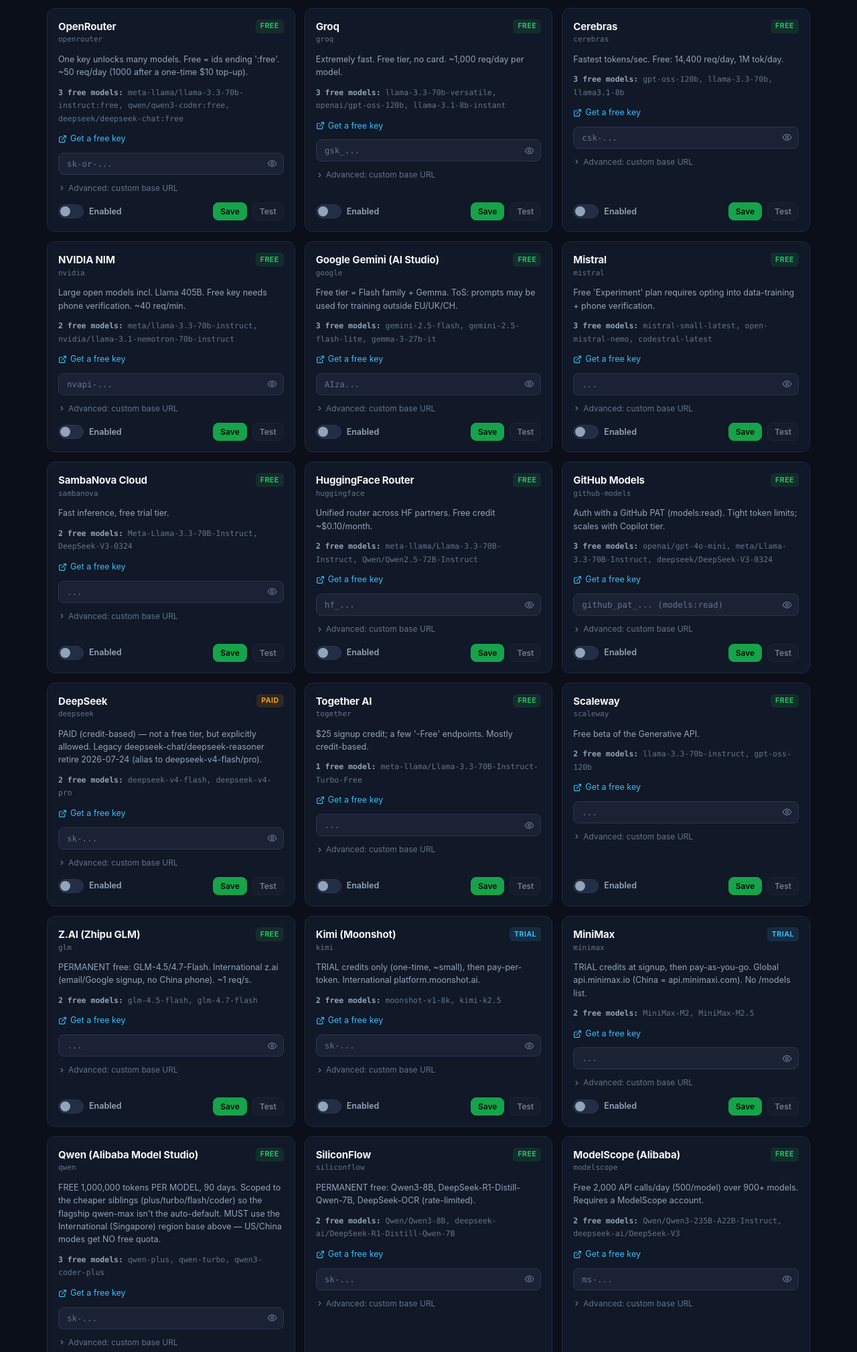
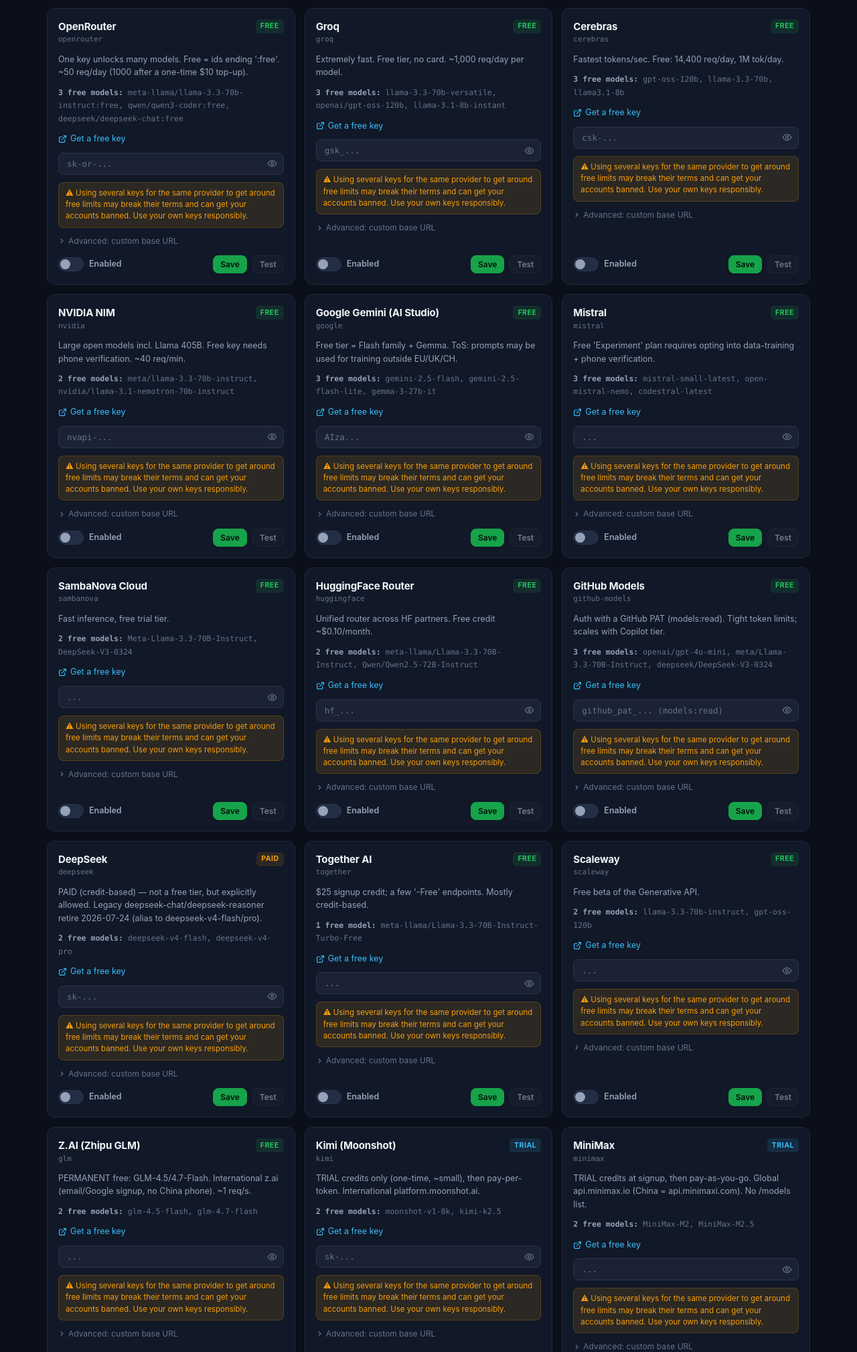
Before and after one commit to last-million/free-llm-hub, a Flask app: page / in a window 1280 px wide. Shown: the part 565-2583 px from the top of the page at 67% size. Run offline with Flask 2, Linux system fonts and the light colour scheme; data that the repository does not hold is empty.

Commit message:
feat: multi-key pool per provider + visible/reveal/remove saved keys
Each provider now holds a rotation POOL of API keys (config api_keys list,
legacy single api_key auto-migrated). Gateway round-robins keys per request
and advances to the next key on 401/403/429 before the existing
provider-level fallback. Dashboard shows each saved key masked with an eye
to reveal (localhost single-user store, in-threat-model) and an x to remove;
the Save box now ADDS a key. Amber warning that multiple keys per provider
can violate provider terms / risk account bans. 3 new localhost routes
(POST/DELETE/GET reveal); fully backward-compatible. Multi-agent build,
verified (rotation past 429, migration, bounds, no key leaks).

```diff
--- a/app.py
+++ b/app.py
@@ -82,9 +82,14 @@ def _secret_values():
     try:
         cfg = config.load_config()
         for pcfg in (cfg.get("providers") or {}).values():
-            key = (pcfg or {}).get("api_key")
-            if key:
-                vals.append(key)
+            if not isinstance(pcfg, dict):
+                continue
+            for key in (pcfg.get("api_keys") or []):
+                if key:
+                    vals.append(key)
+            legacy = pcfg.get("api_key")  # defensive: normally migrated away on load
+            if legacy:
+                vals.append(legacy)
         local = cfg.get("local_api_key")
         if local:
             vals.append(local)
@@ -266,23 +271,68 @@ def _build_chain(primary_pid, model_id):
     return chain
 
 
+# Key-pool rotation: statuses that mean "this key is bad/throttled, try the
+# next key for the SAME provider before falling back to another provider".
+_KEY_ROTATE_STATUSES = (401, 403, 429)
+_provider_key_cursor = {}          # pid -> next round-robin start offset
+_key_cursor_lock = threading.Lock()
+
+
+def _next_key_start(pid, n):
+    """Round-robin starting index for provider `pid`, advanced per request so
+    load spreads across the pool instead of always hammering key[0]."""
+    if n <= 1:
+        return 0
+    with _key_cursor_lock:
+        start = _provider_key_cursor.get(pid, 0) % n
+        _provider_key_cursor[pid] = (start + 1) % n
+    return start
+
+
 def _upstream_chat(pid, payload, stream):
-    """POST {base_url}/chat/completions for provider pid. May raise
-    requests.RequestException or RuntimeError."""
+    """POST {base_url}/chat/completions for provider pid, rotating across the
+    provider's api_keys pool. Tries a round-robin start key; on 401/403/429 it
+    advances to the next key for the SAME provider. Returns the first non-
+    rotatable response (or the last response/exception once keys are exhausted,
+    so the caller's provider-level fallback still kicks in). May raise
+    requests.RequestException or RuntimeError. Never logs a key."""
     pcfg = config.get_provider_config(pid)
     base = prov.base_url_for(pid, pcfg.get("base_url"))
     if not base:
         raise RuntimeError("no base_url for provider " + pid)
-    key = pcfg.get("api_key")
-    if not key:
+    keys = pcfg.get("api_keys") or []
+    if not keys:
         raise RuntimeError("no api key for provider " + pid)
-    return requests.post(
-        base.rstrip("/") + "/chat/completions",
-        json=payload,
-        headers={"Authorization": "Bearer " + key, "Content-Type": "application/json"},
-        stream=stream,
-        timeout=(CONNECT_TIMEOUT, CHAT_READ_TIMEOUT),
-    )
+    url = base.rstrip("/") + "/chat/completions"
+    n = len(keys)
+    start = _next_key_start(pid, n)
+    last_exc = None
+    for i in range(n):
+        is_last = (i == n - 1)
+        key = keys[(start + i) % n]
+        try:
+            resp = requests.post(
+                url,
+                json=payload,
+                headers={"Authorization": "Bearer " + key, "Content-Type": "application/json"},
+                stream=stream,
+                timeout=(CONNECT_TIMEOUT, CHAT_READ_TIMEOUT),
+            )
+        except requests.RequestException as exc:
+            last_exc = exc
+            if is_last:
+                raise
+            continue
+        # Auth/rate-limit on this key -> try the next key before this provider
+        # is given up on. On the last key, return it so the caller can react
+        # (429/5xx -> provider fallback; 401/403 -> surfaced as an error).
+        if resp.status_code in _KEY_ROTATE_STATUSES and not is_last:
+            resp.close()
+            continue
+        return resp
+    if last_exc is not None:  # only reachable if the pool was somehow empty
+        raise last_exc
+    raise RuntimeError("no api key for provider " + pid)
 
 
 def _retryable(status):
@@ -365,9 +415,19 @@ def index():
 # Config API
 # ---------------------------------------------------------------------------
 
+def _mask_key(k):
+    """Safe display form of a key: first4 + '…' + last4 (or '••••' if <9 chars).
+    NEVER returns the full key — the reveal route is the only full-key surface."""
+    s = k if isinstance(k, str) else str(k or "")
+    if len(s) < 9:
+        return "••••"
+    return s[:4] + "…" + s[-4:]
+
+
 def _provider_row(pid, live_models=False):
     p = prov.get_provider(pid) or {}
     pcfg = config.get_provider_config(pid)
+    keys = pcfg.get("api_keys") or []
     # Provider rows never trigger a network model-discovery call by default:
     # a save/list must be instant and can't fail on a provider's flaky /models
     # endpoint. The live model list is served separately by GET /api/models.
@@ -375,7 +435,9 @@ def _provider_row(pid, live_models=False):
         "id": pid,
         "name": p.get("name") or pid,
         "enabled": bool(pcfg.get("enabled")),
-        "has_key": bool(pcfg.get("api_key")),
+        "has_key": bool(keys),
+        "key_count": len(keys),
+        "keys": [{"masked": _mask_key(k), "index": i} for i, k in enumerate(keys)],
         "signup_url": prov.signup_url(pid),
         "key_hint": p.get("key_hint") or "",
         "notes": p.get("notes") or "",
@@ -413,6 +475,48 @@ def api_provider_update(pid):
         with _model_cache_lock:
             _model_cache.pop(pid, None)  # key/base changed -> rediscover
     return jsonify(_provider_row(pid))
+
+
+@app.route("/api/providers/<pid>/keys", methods=["POST"])
+def api_provider_add_key(pid):
+    """Add ONE key to the provider's rotation pool (dedupes)."""
+    if not prov.get_provider(pid):
+        return jsonify({"error": "unknown provider '%s'" % pid}), 404
+    body = request.get_json(force=True, silent=True)
+    if not isinstance(body, dict):
+        return jsonify({"error": "invalid JSON body"}), 400
+    val = body.get("api_key")
+    key = val.strip() if isinstance(val, str) else ""
+    if not key:
+        return jsonify({"error": "api_key is required"}), 400
+    config.add_provider_key(pid, key)
+    with _model_cache_lock:
+        _model_cache.pop(pid, None)  # pool changed -> rediscover
+    return jsonify(_provider_row(pid))
+
+
+@app.route("/api/providers/<pid>/keys/<int:idx>", methods=["DELETE"])
+def api_provider_remove_key(pid, idx):
+    """Remove the key at `idx` from the provider's rotation pool."""
+    if not prov.get_provider(pid):
+        return jsonify({"error": "unknown provider '%s'" % pid}), 404
+    if not config.remove_provider_key(pid, idx):
+        return jsonify({"error": "no key at index %d" % idx}), 404
+    with _model_cache_lock:
+        _model_cache.pop(pid, None)  # pool changed -> rediscover
+    return jsonify(_provider_row(pid))
+
+
+@app.route("/api/providers/<pid>/keys/<int:idx>/reveal", methods=["GET"])
+def api_provider_reveal_key(pid, idx):
+    """Return the FULL key at `idx` (localhost-only, single-user, in-threat-model
+    per the plaintext local store) so the dashboard eye-toggle can show it."""
+    if not prov.get_provider(pid):
+        return jsonify({"error": "unknown provider '%s'" % pid}), 404
+    keys = config.list_provider_keys(pid)
+    if idx < 0 or idx >= len(keys):
+        return jsonify({"error": "no key at index %d" % idx}), 404
+    return jsonify({"api_key": keys[idx]})
 
 
 @app.route("/api/test/<pid>", methods=["POST"])
--- a/templates/index.html
+++ b/templates/index.html
@@ -182,6 +182,33 @@
     display:grid;place-items:center;
   }
   .eye:hover{color:var(--text)}
+
+  /* saved keys pool */
+  .saved-keys{display:flex;flex-direction:column;gap:6px}
+  .saved-key{
+    display:flex;align-items:center;gap:6px;
+    background:var(--surface-2);border:1px solid var(--border-soft);
+    border-radius:var(--radius-sm);padding:5px 6px 5px 11px;
+  }
+  .saved-key .sk-mask{
+    flex:1;min-width:0;font-family:var(--mono);font-size:12px;color:var(--text-dim);
+    overflow-wrap:anywhere;word-break:break-all;
+  }
+  .saved-key.revealed .sk-mask{color:var(--accent)}
+  .saved-key .sk-eye,.saved-key .sk-remove{
+    background:none;border:none;color:var(--text-faint);padding:5px;border-radius:6px;
+    display:grid;place-items:center;flex:none;transition:color .15s ease,background .15s ease;
+  }
+  .saved-key .sk-eye:hover{color:var(--text)}
+  .saved-key .sk-eye.on{color:var(--accent)}
+  .saved-key .sk-remove:hover{color:var(--danger);background:var(--danger-soft)}
+  .saved-key .sk-eye:disabled,.saved-key .sk-remove:disabled{opacity:.4;cursor:not-allowed}
+  .key-warn{
+    font-size:11.5px;line-height:1.5;color:var(--warn);
+    background:var(--warn-soft);border:1px solid rgba(245,158,11,.2);
+    border-radius:var(--radius-sm);padding:7px 10px;
+  }
+
   .adv{font-size:12px}
   .adv summary{color:var(--text-faint);cursor:pointer;user-select:none;list-style:none;display:inline-flex;align-items:center;gap:4px}
   .adv summary::-webkit-details-marker{display:none}
@@ -531,12 +558,30 @@
     });
   }
 
+  var EYE_SVG = '<svg width="15" height="15" viewBox="0 0 24 24" fill="none" stroke="currentColor" stroke-width="2" stroke-linecap="round" stroke-linejoin="round" aria-hidden="true"><path d="M2 12s3.5-7 10-7 10 7 10 7-3.5 7-10 7-10-7-10-7Z"/><circle cx="12" cy="12" r="3"/></svg>';
+  var X_SVG = '<svg width="14" height="14" viewBox="0 0 24 24" fill="none" stroke="currentColor" stroke-width="2.3" stroke-linecap="round" stroke-linejoin="round" aria-hidden="true"><line x1="18" y1="6" x2="6" y2="18"/><line x1="6" y1="6" x2="18" y2="18"/></svg>';
+  var KEY_WARN = '⚠ Using several keys for the same provider to get around free limits may break their terms and can get your accounts banned. Use your own keys responsibly.';
+
   function cardHTML(p){
+    var keys = Array.isArray(p.keys) ? p.keys : [];
+    var kc = (typeof p.key_count === 'number') ? p.key_count : keys.length;
     var badges = '';
     if (p.paid) badges += '<span class="badge paid">paid</span>';
     else if (p.trial) badges += '<span class="badge trial">trial</span>';
     else badges += '<span class="badge free">free</span>';
-    if (p.has_key) badges += '<span class="badge keyed">key saved</span>';
+    if (p.has_key) badges += '<span class="badge keyed">' + kc + ' key' + (kc > 1 ? 's' : '') + ' saved</span>';
+
+    var savedKeysHTML = '';
+    if (keys.length){
+      savedKeysHTML = '<div class="saved-keys">' + keys.map(function(k){
+        return '<div class="saved-key" data-idx="' + esc(k.index) + '">' +
+          '<code class="sk-mask">' + esc(k.masked) + '</code>' +
+          '<button type="button" class="sk-eye" title="Reveal key" aria-label="Reveal key">' + EYE_SVG + '</button>' +
+          '<button type="button" class="sk-remove" title="Remove key" aria-label="Remove key">' + X_SVG + '</button>' +
+        '</div>';
+      }).join('') + '</div>';
+    }
+
     var fm = Array.isArray(p.free_models) ? p.free_models : [];
     var fmPrev = fm.slice(0, 3).join(', ') + (fm.length > 3 ? ' +' + (fm.length - 3) + ' more' : '');
     return '' +
@@ -550,14 +595,15 @@
         '<a class="keylink" href="' + esc(p.signup_url) + '" target="_blank" rel="noopener noreferrer">' +
           '<svg width="13" height="13" viewBox="0 0 24 24" fill="none" stroke="currentColor" stroke-width="2.2" stroke-linecap="round" stroke-linejoin="round" aria-hidden="true"><path d="M15 3h6v6"/><path d="M10 14 21 3"/><path d="M18 13v6a2 2 0 0 1-2 2H5a2 2 0 0 1-2-2V8a2 2 0 0 1 2-2h6"/></svg>' +
           'Get a free key</a>' : '') +
+      savedKeysHTML +
       '<div class="keyrow">' +
         '<div class="kwrap">' +
-          '<input type="password" class="key-input" placeholder="' + esc(p.key_hint || (p.has_key ? 'key saved — paste to replace' : 'paste API key')) + '" autocomplete="off" spellcheck="false" aria-label="API key for ' + esc(p.name || p.id) + '">' +
-          '<button type="button" class="eye" title="Show / hide key" aria-label="Show or hide key">' +
-            '<svg width="15" height="15" viewBox="0 0 24 24" fill="none" stroke="currentColor" stroke-width="2" stroke-linecap="round" stroke-linejoin="round" aria-hidden="true"><path d="M2 12s3.5-7 10-7 10 7 10 7-3.5 7-10 7-10-7-10-7Z"/><circle cx="12" cy="12" r="3"/></svg>' +
+          '<input type="password" class="key-input" placeholder="' + esc(p.key_hint || (keys.length ? 'paste another key to add' : 'paste API key')) + '" autocomplete="off" spellcheck="false" aria-label="Add an API key for ' + esc(p.name || p.id) + '">' +
+          '<button type="button" class="eye" title="Show / hide key" aria-label="Show or hide key">' + EYE_SVG +
           '</button>' +
         '</div>' +
       '</div>' +
+      '<div class="key-warn">' + esc(KEY_WARN) + '</div>' +
       '<details class="adv"><summary>' +
         '<svg width="11" height="11" viewBox="0 0 24 24" fill="none" stroke="currentColor" stroke-width="2.5" stroke-linecap="round" stroke-linejoin="round" aria-hidden="true"><polyline points="9 18 15 12 9 6"/></svg>' +
         'Advanced: custom base URL</summary>' +
@@ -624,26 +670,69 @@
     });
 
     $('.act-save', card).addEventListener('click', function(){
-      var body = {};
-      if (keyInput.value.trim()) body.api_key = keyInput.value.trim();
-      if (baseTouched) body.base_url = baseInput.value.trim();  /* '' clears the override */
-      if (!Object.keys(body).length){ toast('Nothing to save — paste a key first', true); return; }
+      var keyVal = keyInput.value.trim();
+      var doBase = baseTouched;
+      if (!keyVal && !doBase){ toast('Nothing to save — paste a key first', true); return; }
       var btn = this; btn.disabled = true; btn.textContent = 'Saving…';
-      api('/api/providers/' + encodeURIComponent(p.id), { method:'POST', body: body })
-        .then(function(row){
-          updateProvider(row, p.id);
-          keyInput.value = '';
-          keyInput.placeholder = 'key saved — paste to replace';
-          $('.act-test', card).disabled = false;
-          $('.act-test', card).removeAttribute('title');
-          if (!$('.badge.keyed', card)){
-            $('.badges', card).insertAdjacentHTML('beforeend', '<span class="badge keyed">key saved</span>');
-          }
-          toast((row.name || p.id) + ' saved');
-          return Promise.all([loadStatus(), loadModels()]);
-        })
-        .catch(function(e){ toast('Save failed: ' + e.message, true); })
-        .then(function(){ btn.disabled = false; btn.textContent = 'Save'; });
+      var chain = Promise.resolve(null);
+      /* base URL still saved via the existing provider route ('' clears the override) */
+      if (doBase){
+        chain = chain.then(function(){
+          return api('/api/providers/' + encodeURIComponent(p.id), { method:'POST', body:{ base_url: baseInput.value.trim() } });
+        });
+      }
+      /* a key is now ADDED to the pool (not a replace) */
+      if (keyVal){
+        chain = chain.then(function(){
+          return api('/api/providers/' + encodeURIComponent(p.id) + '/keys', { method:'POST', body:{ api_key: keyVal } });
+        });
+      }
+      chain.then(function(row){
+        if (row) applyRow(card, row, p.id);   /* rebuilds the card => fresh saved-keys list + badge */
+        toast((p.name || p.id) + ' saved');
+        return Promise.all([loadStatus(), loadModels()]);
+      })
+        .catch(function(e){ toast('Save failed: ' + e.message, true); btn.disabled = false; btn.textContent = 'Save'; });
+    });
+
+    /* saved-keys pool: reveal (eye) + remove (x) */
+    Array.prototype.forEach.call(card.querySelectorAll('.saved-key'), function(row){
+      var idx = row.getAttribute('data-idx');
+      var maskEl = $('.sk-mask', row);
+      var eyeBtn = $('.sk-eye', row);
+      var maskedText = maskEl.textContent;
+      var revealed = false;
+
+      eyeBtn.addEventListener('click', function(){
+        if (revealed){
+          maskEl.textContent = maskedText;
+          revealed = false;
+          eyeBtn.classList.remove('on');
+          row.classList.remove('revealed');
+          return;
+        }
+        eyeBtn.disabled = true;
+        api('/api/providers/' + encodeURIComponent(p.id) + '/keys/' + encodeURIComponent(idx) + '/reveal')
+          .then(function(r){
+            maskEl.textContent = (r && r.api_key) ? r.api_key : maskedText;
+            revealed = true;
+            eyeBtn.classList.add('on');
+            row.classList.add('revealed');
+          })
+          .catch(function(e){ toast('Reveal failed: ' + e.message, true); })
+          .then(function(){ eyeBtn.disabled = false; });
+      });
+
+      $('.sk-remove', row).addEventListener('click', function(){
+        var rmBtn = this; rmBtn.disabled = true;
+        api('/api/providers/' + encodeURIComponent(p.id) + '/keys/' + encodeURIComponent(idx), { method:'DELETE' })
+          .then(function(newRow){
+            applyRow(card, newRow, p.id);   /* re-render with the key removed + re-indexed pool */
+            toast('Key removed');
+            return Promise.all([loadStatus(), loadModels()]);
+          })
+          .catch(function(e){ rmBtn.disabled = false; toast('Remove failed: ' + e.message, true); });
+      });
     });
 
     $('.act-test', card).addEventListener('click', function(){
@@ -677,6 +766,19 @@
       if (providers[i].id === (row.id || pid)){ providers[i] = Object.assign({}, providers[i], row); return; }
     }
   }
+  function findProvider(id){
+    for (var i = 0; i < providers.length; i++){ if (providers[i].id === id) return providers[i]; }
+    return null;
+  }
+  /* merge the fresh _provider_row into state and rebuild the card in place */
+  function applyRow(card, row, pid){
+    updateProvider(row, pid);
+    var p2 = findProvider((row && row.id) ? row.id : pid);
+    if (!p2) return;
+    card.className = 'card' + (p2.enabled ? ' enabled' : '');
+    card.innerHTML = cardHTML(p2);
+    wireCard(card, p2);
+  }
 
   /* ---------- copy buttons ---------- */
   document.querySelectorAll('.copy').forEach(function(btn){
```
Also changed, not shown: config.py (+140 -9 lines).
